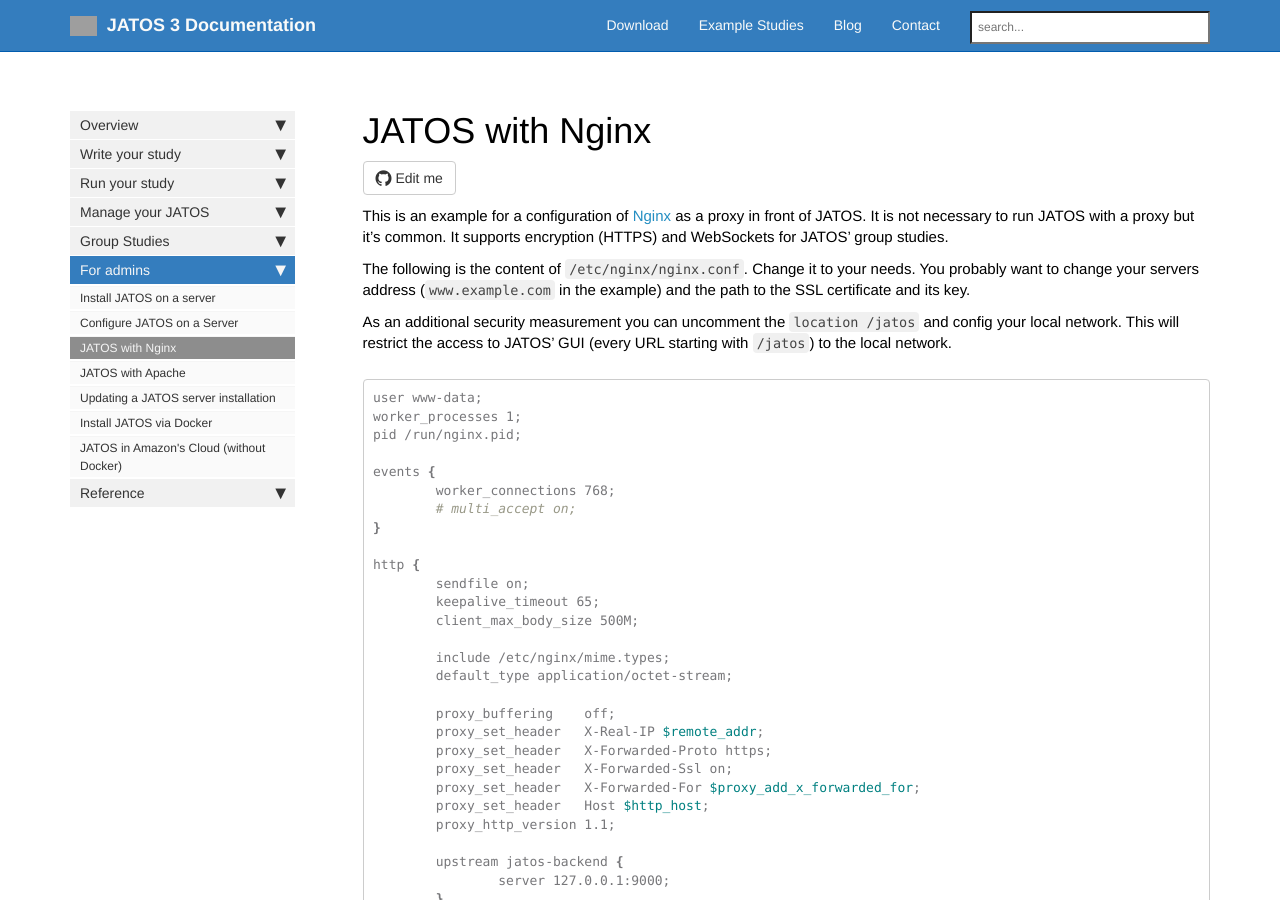
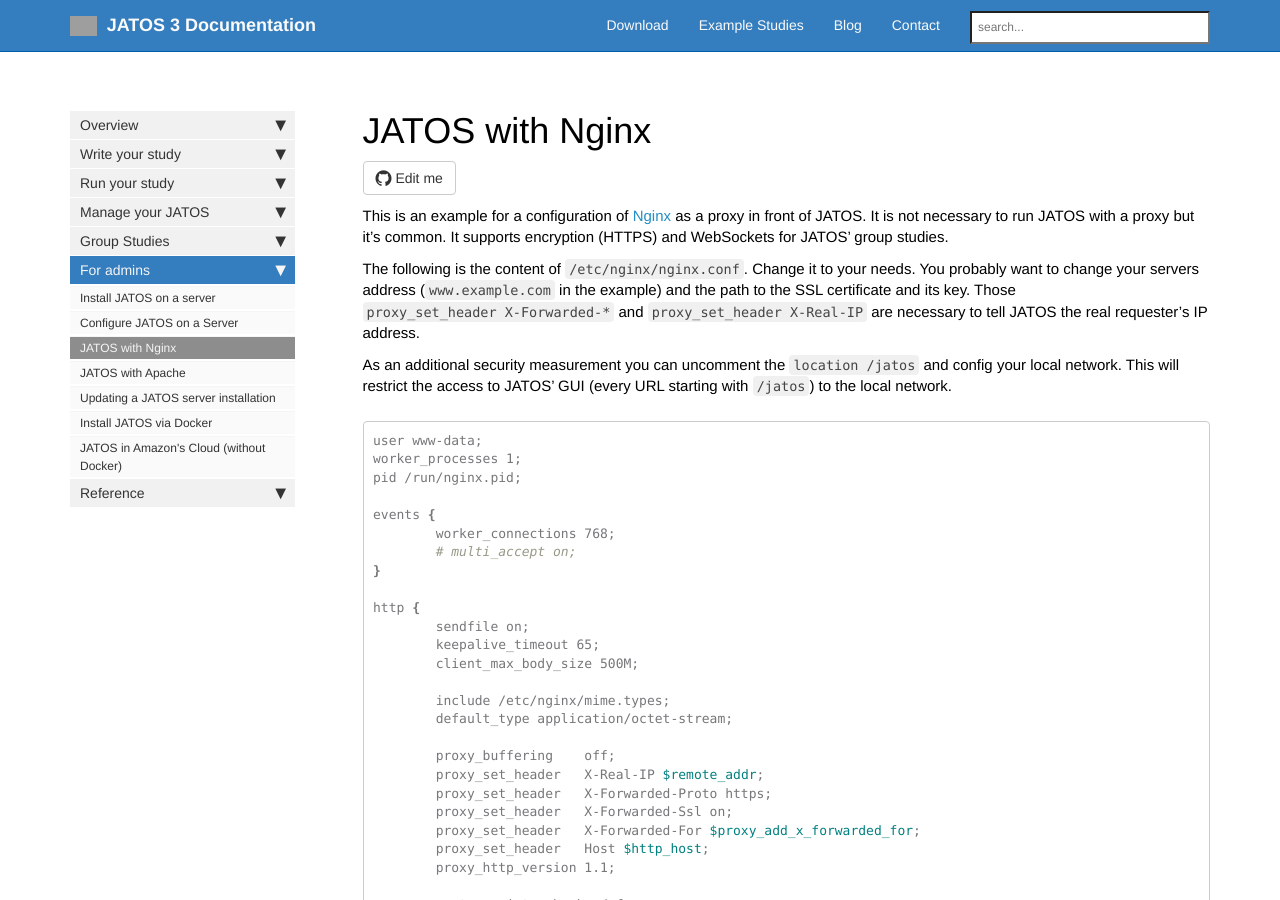
Before and after one commit to kristian-lange-tw/JATOS_docs_v3, a Jekyll site: the page built from pages/JATOS-with-Nginx.md, in a window 1280 px wide and 900 px high. Built offline with Jekyll 4.4.1, drawn with Linux system fonts in a browser that asks for light colours; nearby versions of some CDN libraries; comment, search, counter and statistics services are not loaded; grey boxes are pictures that could not be loaded.

Commit message:
Create JATOS-with-Nginx.md

```diff
--- a/pages/JATOS-with-Nginx.md
+++ b/pages/JATOS-with-Nginx.md
@@ -12,7 +12,7 @@
 
 This is an example for a configuration of [Nginx](https://www.nginx.com/) as a proxy in front of JATOS. It is not necessary to run JATOS with a proxy but it's common. It supports encryption (HTTPS) and WebSockets for JATOS' group studies.
 
-The following is the content of `/etc/nginx/nginx.conf`. Change it to your needs. You probably want to change your servers address (`www.example.com` in the example) and the path to the SSL certificate and its key.
+The following is the content of `/etc/nginx/nginx.conf`. Change it to your needs. You probably want to change your servers address (`www.example.com` in the example) and the path to the SSL certificate and its key. Those `proxy_set_header X-Forwarded-*` and `proxy_set_header X-Real-IP` are necessary to tell JATOS the real requester's IP address.
 
 As an additional security measurement you can uncomment the `location /jatos` and config your local network. This will restrict the access to JATOS' GUI (every URL starting with `/jatos`) to the local network.
 
```
